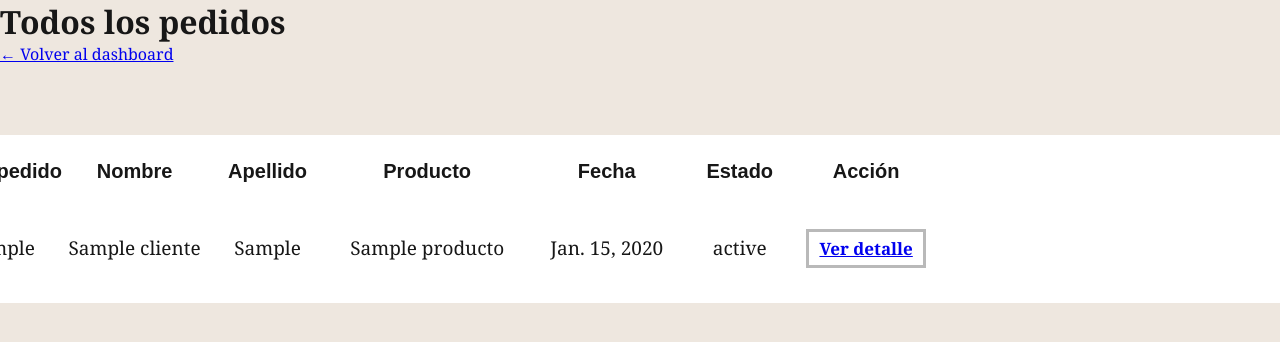
After one commit to palomaponte07-maker/NUEVOPROYECTO, a Django app: page /administracion/pedidos/ in a window 1280 px wide; the page is wider, and only the part inside the window is pictured. The commit adds this page. Shown: the top 342 px of that part. Run offline with Django 5.2, Linux system fonts and the light colour scheme; tables that the repository leaves empty hold one stand-in row (values such as "Sample post").

Commit message:
Actualizo administración y pedidos

```diff
--- a/administracion/urls.py
+++ b/administracion/urls.py
@@ -11,4 +11,16 @@ urlpatterns = [
     path('productos/eliminar/<int:idProducto>/',views.eliminar_producto,name='eliminar_producto'),
     path('producto/<int:id>/cambiar-estado/', views.cambiar_estado_producto, name='cambiar_estado_producto'),
     path('pedido/<int:id>/', views.detalle_pedido, name='detalle_pedido'),
+
+path(
+    'productos/',
+    views.todos_los_productos,
+    name='todos_los_productos'
+),
+
+path(
+    'pedidos/',
+    views.todos_los_pedidos,
+    name='todos_los_pedidos'
+),
 ]
--- a/administracion/views.py
+++ b/administracion/views.py
@@ -47,9 +47,44 @@ def dashboard(request):
         }
     )
 
+
+def todos_los_pedidos(request):
+    pedidos = Pedido.objects.select_related(
+        'cliente'
+    ).prefetch_related(
+        'detallepedido_set__producto'
+    ).order_by('-idPedido')
+
+    return render(
+        request,
+        'administracion/todos_los_pedidos.html',
+        {
+            'pedidos': pedidos,
+        }
+    )
+
+
+def todos_los_productos(request):
+    productos = Producto.objects.all().order_by('-idProducto')
+
+    for producto in productos:
+        producto.precio_mostrar = (
+            f"{producto.precioVenta:,.2f}"
+            .replace(",", "X")
+            .replace(".", ",")
+            .replace("X", ".")
+        )
+
+    return render(
+        request,
+        'administracion/productos.html',
+        {
+            'productos': productos,
+        }
+    )
+
 def notificaciones(request):
 
-    # Variantes que actualmente tienen stock 0
     variantes_sin_stock = (
         ProductoVariante.objects
         .select_related('producto')
@@ -354,7 +389,6 @@ def eliminar_producto(request, idProducto):
 
     return redirect('dashboard')
 
-
 def cambiar_estado_producto(request, id):
     producto = get_object_or_404(
         Producto,
--- /dev/null
+++ b/templates/administracion/todos_los_pedidos.html
@@ -0,0 +1,59 @@
+
+{% load static %}
+<!DOCTYPE html>
+<html lang="es">
+<head>
+    <meta charset="UTF-8">
+    <meta name="viewport" content="width=device-width, initial-scale=1.0">
+    <title>Todos los pedidos - Olivia</title>
+    <link rel="stylesheet" href="{% static 'administracion/css/dashboard.css' %}">
+</head>
+<body>
+
+    <h1>Todos los pedidos</h1>
+
+    <a href="{% url 'dashboard' %}">← Volver al dashboard</a>
+
+    <div class="tabla-pedidos">
+        <div class="pedido-header">
+            <div>Num. pedido</div>
+            <div>Nombre</div>
+            <div>Apellido</div>
+            <div>Producto</div>
+            <div>Fecha</div>
+            <div>Estado</div>
+            <div>Acción</div>
+        </div>
+
+        {% for pedido in pedidos %}
+            <div class="pedido-row">
+                <div>{{ pedido.numeroPedido }}</div>
+                <div>{{ pedido.cliente.nombre }}</div>
+                <div>{{ pedido.cliente.apellido }}</div>
+
+                <div>
+                    {% for detalle in pedido.detallepedido_set.all %}
+                        {{ detalle.producto.nombre }}{% if not forloop.last %}, {% endif %}
+                    {% empty %}
+                        Sin productos
+                    {% endfor %}
+                </div>
+
+                <div>{{ pedido.fecha }}</div>
+                <div>{{ pedido.estadoPago }}</div>
+
+                <div>
+                    <a href="{% url 'detalle_pedido' pedido.idPedido %}" class="btn-detalle">
+                        Ver detalle
+                    </a>
+                </div>
+            </div>
+        {% empty %}
+            <div class="pedido-row">
+                <div>No hay pedidos registrados.</div>
+            </div>
+        {% endfor %}
+    </div>
+
+</body>
+</html>
```
Also changed, not shown: templates/administracion/dashboard.html (+11 -4 lines).
